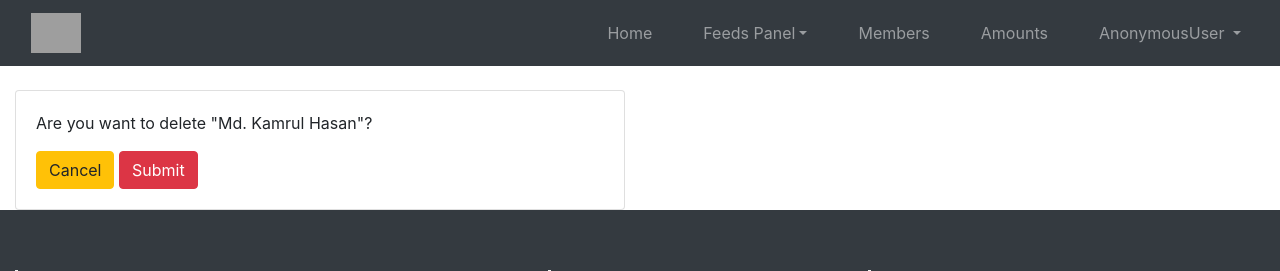
After one commit to 07kamrul/Cooperative-management-system, a Django app: page /delete_amount/1/ in a window 1280 px wide. The commit adds this page. Shown: the top 271 px of the page. Run offline with Django 3.2, Linux system fonts and the light colour scheme; data comes from the database, SQL or seed files in the repository; some libraries are stand-ins or nearby versions; grey boxes are pictures that could not be loaded.

Commit message:
update amount and delete amount

```diff
--- a/accounts/models.py
+++ b/accounts/models.py
@@ -89,6 +89,7 @@ class Amount(models.Model):
 
 
 
+
 class TotalCost(models.Model):
     date = models.DateField(auto_now_add=True, auto_now=False, null=True, blank=True)
     title = models.CharField(max_length=200, null=True, blank=True)
--- /dev/null
+++ b/accounts/templates/accounts/delete_amount.html
@@ -0,0 +1,23 @@
+{% extends 'accounts/main.html' %}
+
+{% load static %}
+
+{% block content %}
+
+<br>
+<div class="row">
+    <div class="col-md-6 ">
+        <div class="card card-body">
+            <p>Are you want to delete "{{amount}}"?</p>
+            <form action="{% url 'delete_amount' amount.id %}" method="post">
+                {% csrf_token %}
+
+                <a class="btn btn-warning" href="{% url 'amounts' %}">Cancel</a>
+
+                <input class="btn btn-danger" type="submit" name="Confirm">
+            </form>
+        </div>
+    </div>
+</div>
+
+{% endblock %}
--- a/accounts/templates/accounts/deposite_feed.html
+++ b/accounts/templates/accounts/deposite_feed.html
@@ -64,6 +64,8 @@
 
             <br>
             {% endfor %}
+
+
             <!--            <div class="card" style="width: auto;">-->
             <!--                <img src="..." class="img-fluid" alt="Responsive image">-->
             <!--                <div class="card-body">-->
--- a/accounts/templates/accounts/navbar.html
+++ b/accounts/templates/accounts/navbar.html
@@ -30,16 +30,28 @@
                 </li>
             {% endif %}
 
-                <li class="nav-item">
-                    <a class="nav-link" href="{% url 'depositeFeed' %}">Feeds</a>
+<!--                <li class="nav-item">-->
+<!--                    <a class="nav-link" href="{% url 'depositeFeed' %}">Feeds</a>-->
+<!--                </li>-->
+
+                <li class="nav-item dropdown">
+                    <a class="nav-link dropdown-toggle" href="#" id="navbarDropdown2" role="button"
+                       data-toggle="dropdown" aria-haspopup="true" aria-expanded="false">Feeds Panel</a>
+
+                    <div class="dropdown-menu" aria-labelledby="navbarDropdown2">
+                        <a class="dropdown-item" href="{% url 'depositeFeed' %}">Feeds</a>
+                        <a class="dropdown-item" href="#">Your Feeds</a>
+                        <a class="dropdown-item" href="{% url  'create_deposite' %}">Create Feeds</a>
+                    </div>
                 </li>
+
                 <li class="nav-item">
                     <a class="nav-link" href="{% url 'members' %}">Members</a>
                 </li>
                 <li class="nav-item">
                     <a class="nav-link" href="{% url 'amounts' %}">Amounts</a>
                 </li>
-                <li class="nav-item dropdown">
+                <li class="nav-item dropdown" >
                     <a class="nav-link dropdown-toggle" href="#" id="navbarDropdown2" role="button"
                        data-toggle="dropdown" aria-haspopup="true" aria-expanded="false">
                         {{request.user}}
--- a/accounts/urls.py
+++ b/accounts/urls.py
@@ -34,8 +34,8 @@ urlpatterns = [
 
 
     path('create_amount/', views.createAmount, name="create_amount"),
-
-
+    path('update_amount/<str:pk>/', views.updateAmount, name="update_amount"),
+    path('delete_amount/<str:pk>/', views.deleteAmount, name="delete_amount"),
 
     path('all_user/', views.allUser, name="all_user"),
 
--- a/accounts/views.py
+++ b/accounts/views.py
@@ -38,6 +38,8 @@ def depositeFeed(request):
 
 
 def createDeposite(request):
+
+
     form = DepositeForm()
 
     if request.method == 'POST':
@@ -49,6 +51,7 @@ def createDeposite(request):
 
     context = {'form': form}
     return render(request, 'accounts/create_deposite.html', context)
+
 
 
 
@@ -128,11 +131,8 @@ def yourProfile(request):
                 print(x)
 
                 profile = Profile.objects.get(id=x)
-
                 amountprofile = profile.amount_set.all()
-
                 total_amount = sum([item.amount for item in amountprofile])
-
                 pending = amountprofile.filter(status='Pending')
                 complete_count = amountprofile.filter(status='Complete').count()
 
@@ -543,6 +543,36 @@ def createAmount(request):
     return render(request, 'accounts/create_amount.html', context)
 
 
+def updateAmount(request,pk):
+    amount = Amount.objects.get(id=pk)
+
+    form = AmountForm(instance=amount)
+
+    print(type(form))
+
+    if request.method == 'POST':
+        form = AmountForm(request.POST, request.FILES, instance=amount)
+
+        if form.is_valid():
+            form.save()
+            return redirect('/amounts/')
+
+    context = {'form': form, 'amount': amount}
+
+    return render(request, 'accounts/update_amount.html', context)
+
+
+def deleteAmount(request,pk):
+    amount = Amount.objects.get(id=pk)
+
+    if request.method == 'POST':
+        amount.delete()
+        return redirect('/amounts/')
+
+    context = {'amount': amount}
+
+    return render(request, 'accounts/delete_amount.html', context)
+
 @login_required(login_url='login')
 def settings(request):
     context = {}
```
Also changed, not shown: accounts/templates/accounts/amounts.html (+22 -0 lines), accounts/templates/accounts/update_amount.html (added, +46 -0 lines), accounts/form.py (line endings or trailing spaces).
